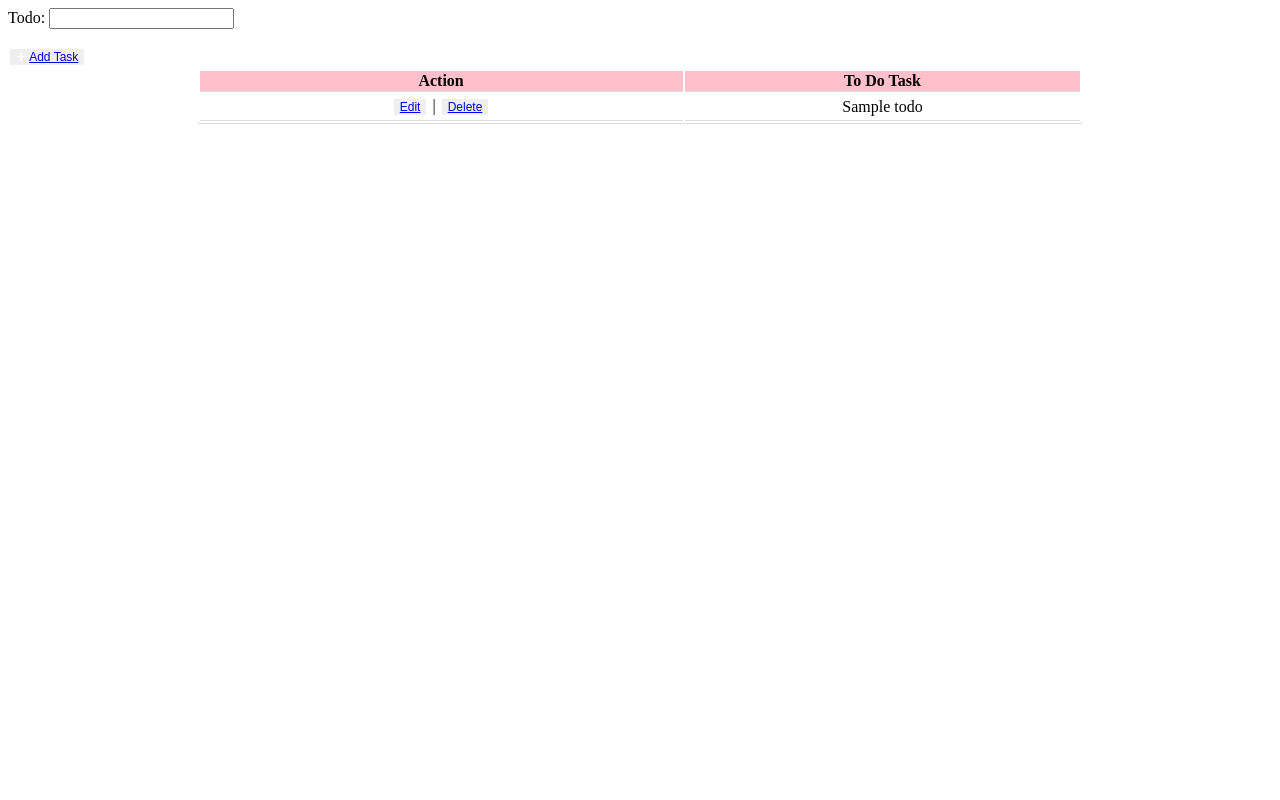
After one commit to isashrestha/Simple-To-Do-app, a Django app: template todolist/templates/todolist/show.html in a window 1280 px wide. The commit adds this page. Run offline with Django 4.2, Linux system fonts and the light colour scheme; tables that the repository leaves empty hold one stand-in row (values such as "Sample post"); the template is opened without the code that fills it: values that come from a table or form of the project are taken from there, most other values are stand-ins (such as "Sample title", 1, 10 or a date in 2020).

Commit message:
todo completed

```diff
--- /dev/null
+++ b/todolist/forms.py
@@ -0,0 +1,12 @@
+# import form class from django
+from django import forms
+
+# import Todolist from models.py
+from .models import Todolist
+
+# create a ModelForm
+class TodoForm(forms.ModelForm):
+     #name of model is specified
+     class Meta:
+        model = Todolist
+        fields = ['id','todo']
--- a/todolist/models.py
+++ b/todolist/models.py
@@ -1,18 +1,20 @@
 #author = Isha Shrestha
 
+#import the standard Django Model
+#from built-in library
 from django.db import models
 
-# Create your models here.
-
-
+# declaring a model with a name "Todolist"
 class Todolist(models.Model):
-    todo = models.CharField(max_length=60)
+    #fields of the model
+    todo = models.CharField(max_length=255)
     created_at = models.DateTimeField(auto_now_add=True)
 
+          #rename the instance of the model
+          #with their title name
     def __str__(self):
         return self.todo
 
     # Internal class
-
     class Meta:
         db_table = "todolist"
--- /dev/null
+++ b/todolist/templates/todolist/show.html
@@ -0,0 +1,68 @@
+<html>
+    <head>
+        <link rel="stylesheet" href="https://cdnjs.cloudflare.com/ajax/libs/font-awesome/6.2.1/css/all.min.css" integrity="sha512-MV7K8+y+gLIBoVD59lQIYicR65iaqukzvf/nwasF0nqhPay5w/9lJmVM2hMDcnK1OnMGCdVK+iQrJ7lzPJQd1w==" crossorigin="anonymous" referrerpolicy="no-referrer" />
+    </head>
+  <style>
+    table,
+    th,
+    td {
+      border-bottom: 1px solid #ddd;
+    }
+    td {
+      text-align: center;
+    }
+    ul.a {
+      list-style-type: circle;
+    }
+    th {
+      background-color: #ffc0cb;
+    }
+    button {
+      color: white;
+      border: none;
+      margin: 4px 2px;
+      cursor: pointer;
+      display: inline-block;
+      text-align: center;
+      font-size: 12px;
+
+    }
+    table.center {
+        margin-left: auto;
+        margin-right: auto;
+    }
+  </style>
+  <body>
+    <table class="center" style="width: 70%" >
+      <tr>
+        <th>Action</th>
+        <th>To Do Task </th>
+      </tr>
+      <form action="" method="POST">
+        {% csrf_token %} {{ forms.as_p }}
+        <div class="input-group-btn">
+           <button
+            type="submit"
+            name="submit"
+            id="submit"
+            class="btn btn-secondary btn-lg"
+          >
+            <i class="fa fa-add"></i>
+            <a href="/add_notes/"> Add Task </a>
+          </button>
+          </div>
+      </form>
+
+      {% for todos in all_tasks %}
+      <tr>
+        <td>
+              <button><a href="/update/{{todos.id}}"> Edit </a></button> |
+              <button><a href="/delete/{{ todos.id }}"> Delete </a></button>
+
+        </td>
+        <td>{{ todos.todo }}</td>
+      </tr>
+      {% endfor %}
+    </table>
+  </body>
+</html>
--- a/todolist/urls.py
+++ b/todolist/urls.py
@@ -4,8 +4,10 @@ from . import views
 
 app_name = 'todolist'
 urlpatterns = [
-    path('', views.todo, name = 'todo'),
-    path('add_notes/', views.add_notes, name = 'add notes'),
-    path('delete/<int:id>/', views.delete, name = 'delete' ),
-    path('search/<int:id>/', views.search, name = 'search'),
+
+    path("", views.todo, name='todo'),
+    path('add_notes/', views.add_notes, name='add_notes'),
+    path('delete/<int:id>/', views.delete, name='delete'),
+    path('search/<int:id>/', views.search, name='search'),
+    path('update/<int:id>/', views.update, name='update'),
 ]
--- a/todos/urls.py
+++ b/todos/urls.py
@@ -18,6 +18,6 @@ from django.urls import path, include
 
 urlpatterns = [
     path('admin/', admin.site.urls),
-    path('',include('todolist.urls')),
+    path('', include('todolist.urls')),
 
 ]
```
Also changed, not shown: todolist/templates/todolist/edit.html (added, +18 -0 lines), todolist/templates/todolist/index.html (+5 -47 lines), todolist/views.py (+36 -7 lines).
